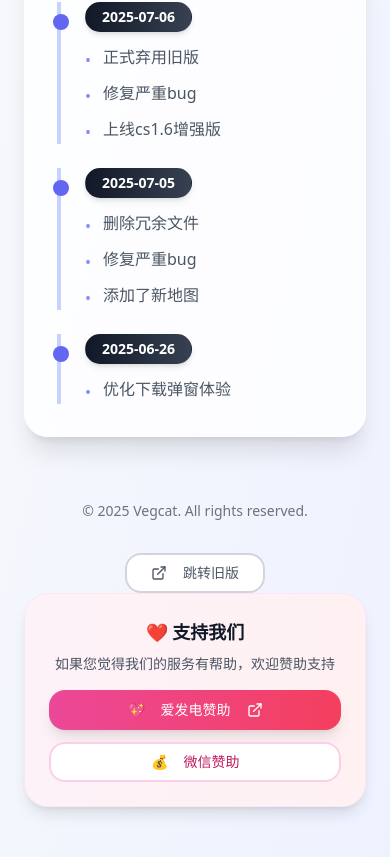
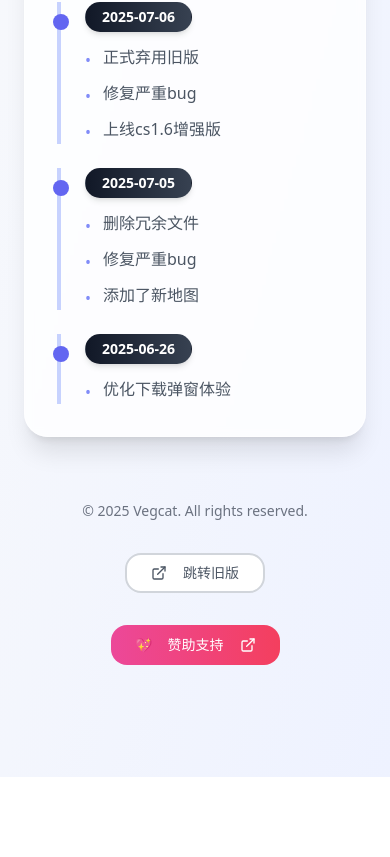
Before and after one commit to TwoOctober/lcy-, a Next.js app: page / in a window 390 px wide. Shown: the part 3053-3910 px from the top of the page. After the commit the page ends 3830 px from the top, so only its background shows below. Built offline with nearby package versions, Linux system fonts and the light colour scheme.

Commit message:
feat: refine bottom navigation with sponsor button adjustments
Optimize button spacing, add icon, mobile tweaks, hover hints, and uniform height.

Co-authored-by: Vegcat <64719005+TwoOctober@users.noreply.github.com>

```diff
--- a/app/page.tsx
+++ b/app/page.tsx
@@ -783,7 +783,7 @@ export default function GameDownloadSite() {
 
           {/* Footer */}
           <div className={`text-center scroll-section stagger-6 ${visibleSections.has("about") ? "visible" : ""}`}>
-            <div className="flex flex-col sm:flex-row items-center justify-center gap-8">
+            <div className="flex flex-col sm:flex-row items-center justify-center gap-8 mb-8">
               <p className="text-gray-500 text-sm">© 2025 Vegcat. All rights reserved.</p>
               <Button
                 onClick={() => window.open("https://cs.lcynb.icu", "_blank")}
@@ -793,35 +793,14 @@ export default function GameDownloadSite() {
                 <ExternalLink className="w-4 h-4 mr-2 group-hover:translate-x-1 transition-transform" />
                 跳转旧版
               </Button>
-            </div>
-
-            {/* 赞助按钮 */}
-            <div className="bg-gradient-to-r from-pink-50 to-rose-50 rounded-3xl p-6 border border-pink-100 shadow-lg">
-              <div className="text-center mb-4">
-                <h4 className="text-lg font-semibold text-gray-900 mb-2">❤️ 支持我们</h4>
-                <p className="text-gray-600 text-sm">如果您觉得我们的服务有帮助，欢迎赞助支持</p>
-              </div>
-              <div className="flex flex-col sm:flex-row gap-3 justify-center">
               <Button
                 onClick={() => window.open("https://afdian.net/a/vegcat", "_blank")}
-                  className="bg-gradient-to-r from-pink-500 to-rose-500 hover:from-pink-600 hover:to-rose-600 text-white px-6 py-3 rounded-2xl flex items-center shadow-lg hover:shadow-xl transition-all duration-300 group"
+                className="px-6 py-2 text-sm bg-gradient-to-r from-pink-500 to-rose-500 hover:from-pink-600 hover:to-rose-600 text-white rounded-2xl flex items-center transition-all duration-300 group"
               >
                 <span className="mr-2">💖</span>
-                  爱发电赞助
+                赞助支持
                 <ExternalLink className="w-4 h-4 ml-2 group-hover:translate-x-1 transition-transform" />
               </Button>
-                <Button
-                  variant="outline"
-                  onClick={() => {
-                    // 这里可以添加显示二维码的逻辑
-                    alert("微信赞助二维码功能开发中...")
-                  }}
-                  className="border-2 border-pink-200 text-pink-700 hover:bg-pink-50 hover:border-pink-300 px-6 py-3 rounded-2xl flex items-center transition-all duration-300 group"
-                >
-                  <span className="mr-2">💰</span>
-                  微信赞助
-                </Button>
-              </div>
             </div>
           </div>
         </div>
```
Lines whose indentation alone changed are shown as unchanged.
